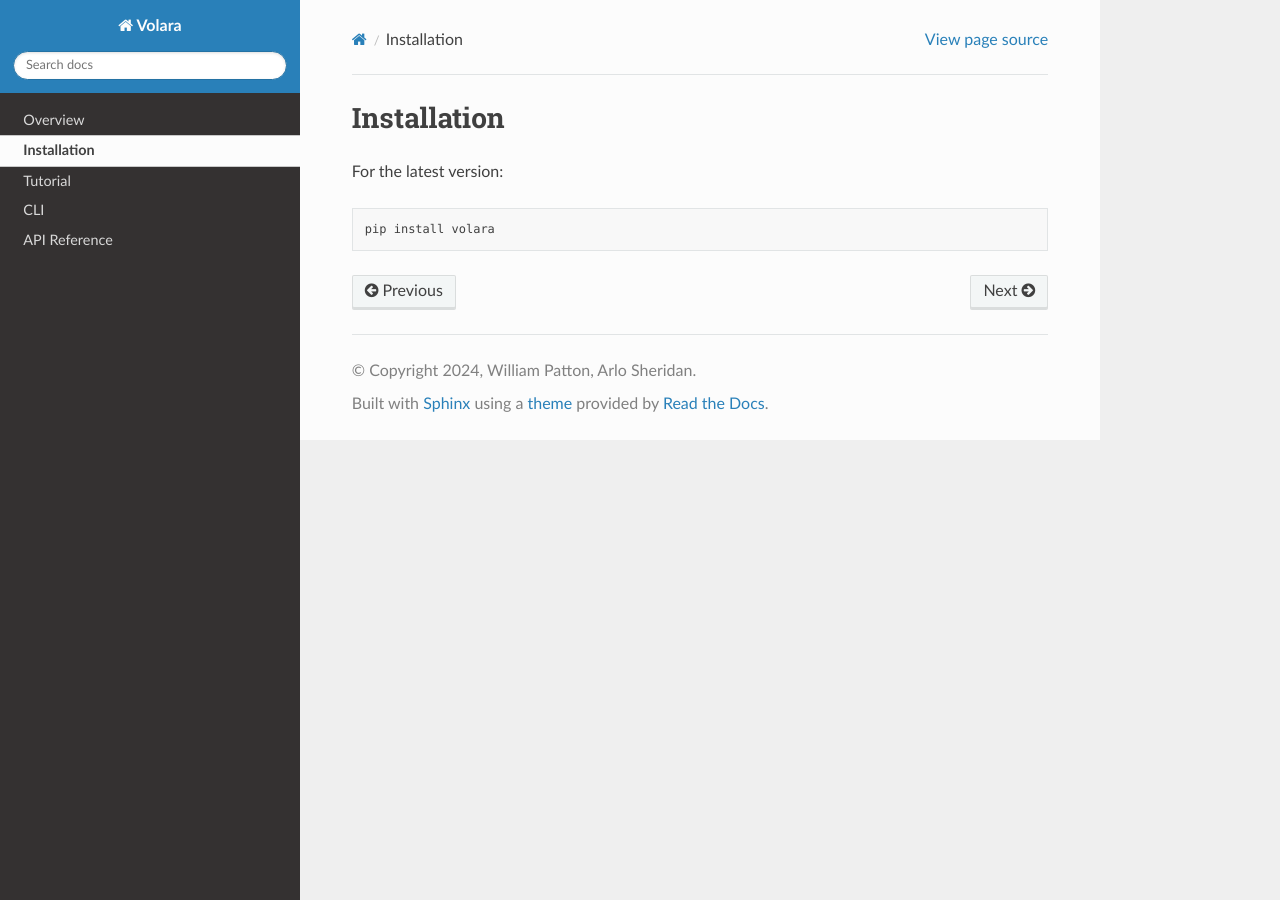
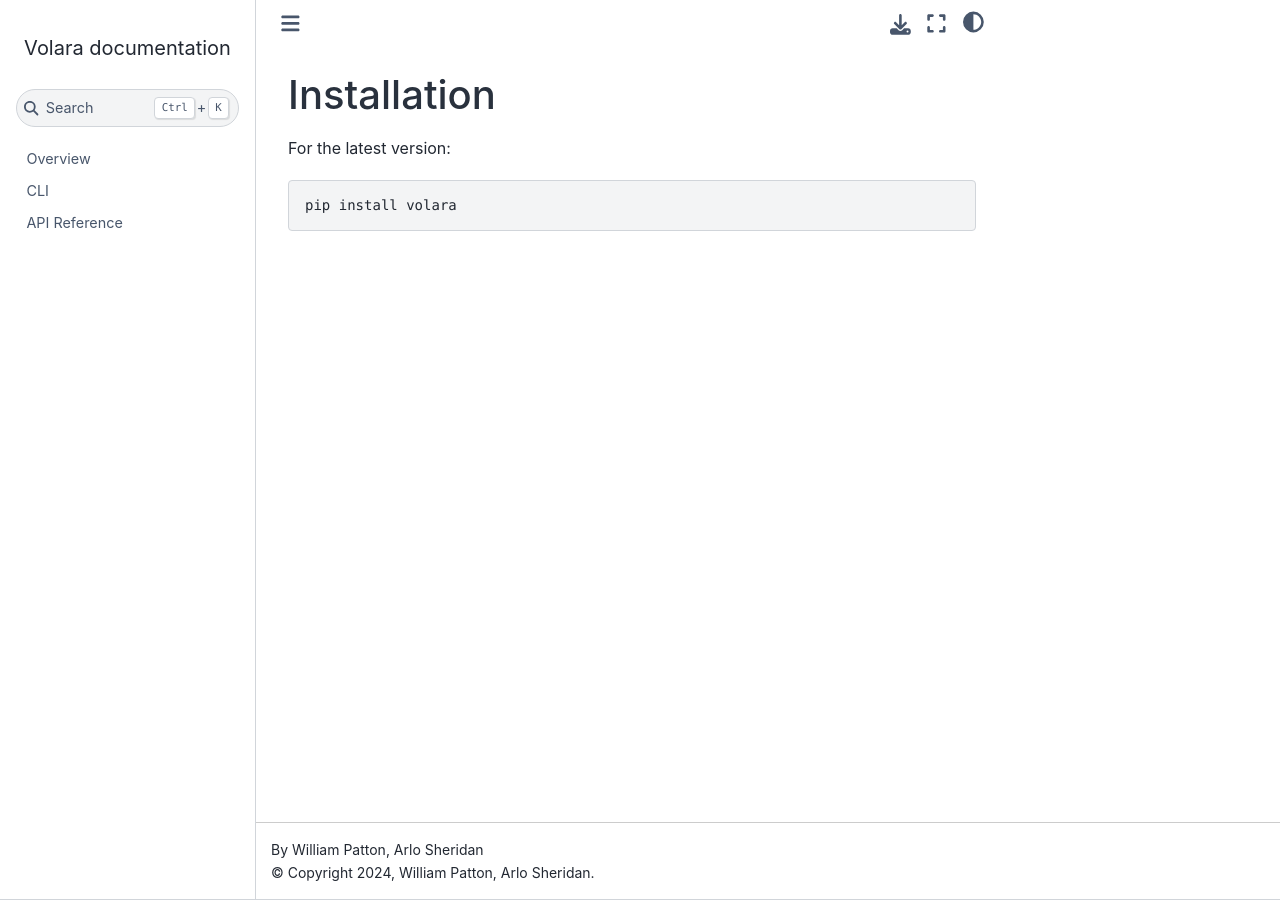
Before and after one commit to e11bio/volara, a Sphinx documentation site: the page built from docs/source/install.rst, in a window 1280 px wide. Built offline with Sphinx 7.4.7 and the Sphinx Book theme 1.1.4, drawn with Linux system fonts in a browser that asks for light colours; pages that are not in the unit, such as notebooks, are missing from menus.

Commit message:
switch themes

```diff
--- a/docs/source/conf.py
+++ b/docs/source/conf.py
@@ -58,7 +58,7 @@ exclude_patterns = ["_build", "Thumbs.db", ".DS_Store"]
 # The theme to use for HTML and HTML Help pages.  See the documentation for
 # a list of builtin themes.
 #
-html_theme = "sphinx_rtd_theme"
+html_theme = "sphinx_book_theme"
 
 # Add any paths that contain custom static files (such as style sheets) here,
 # relative to this directory. They are copied after the builtin static files,
--- a/docs/source/index.rst
+++ b/docs/source/index.rst
@@ -3,10 +3,6 @@
    :hidden:
 
    overview
-   install
-   tutorial
-   examples/cremi/cremi.ipynb
-   examples/getting_started/basics.ipynb
 
    cli
    api
--- a/pyproject.toml
+++ b/pyproject.toml
@@ -41,7 +41,6 @@ docs = [
     "sphinx-autodoc-typehints>=2.0",
     "sphinx-material>=0.0.36",
     "sphinx-click>=6.0",
-    "sphinx-rtd-theme>=2.0",
     "myst-parser>=4.0",
     "jupyter-sphinx>=0.5",
     "matplotlib>=3.0",
@@ -50,6 +49,7 @@ docs = [
     "funlib-show-neuroglancer>=0.2",
     "nbsphinx>=0.9.7",
     "jupytext>=1.16.7",
+    "sphinx-book-theme>=1.1.4",
 ]
 
 [project.scripts]
```
Also changed, not shown: README.md (+2 -1 lines).
